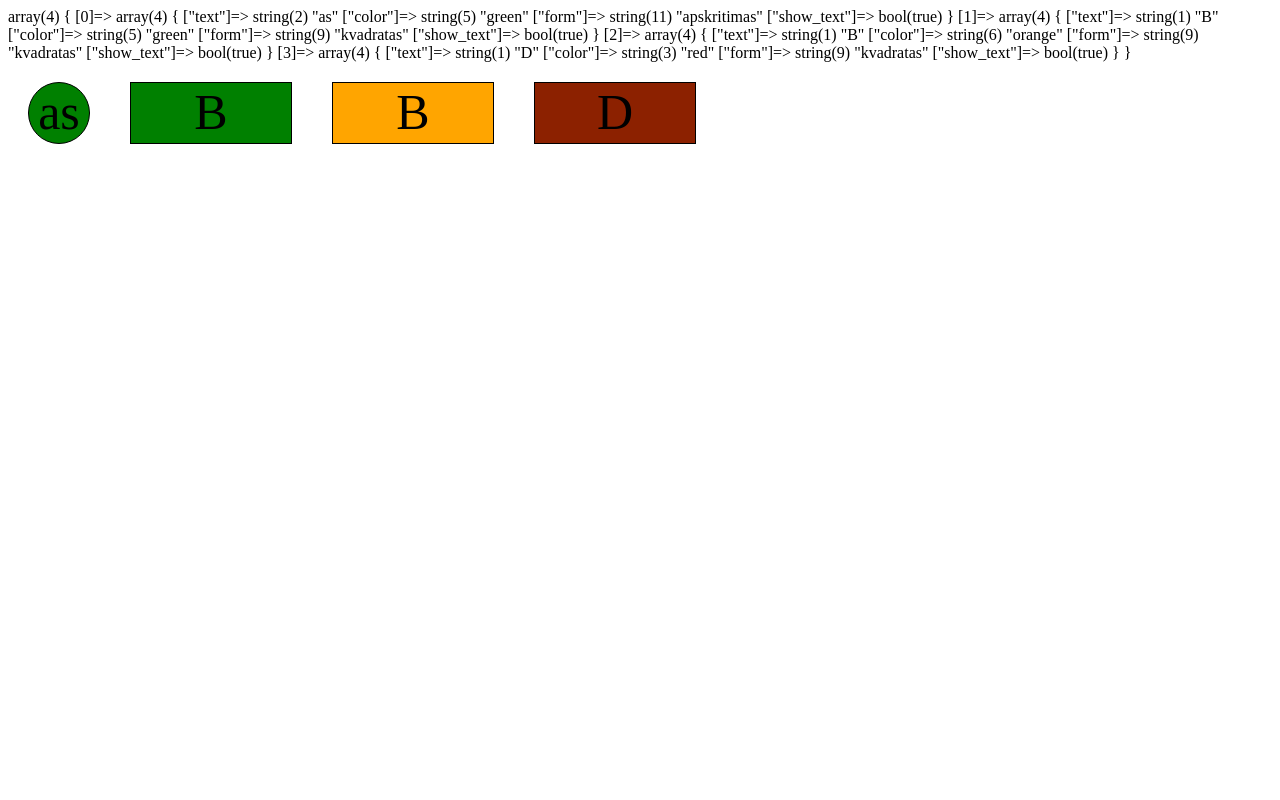
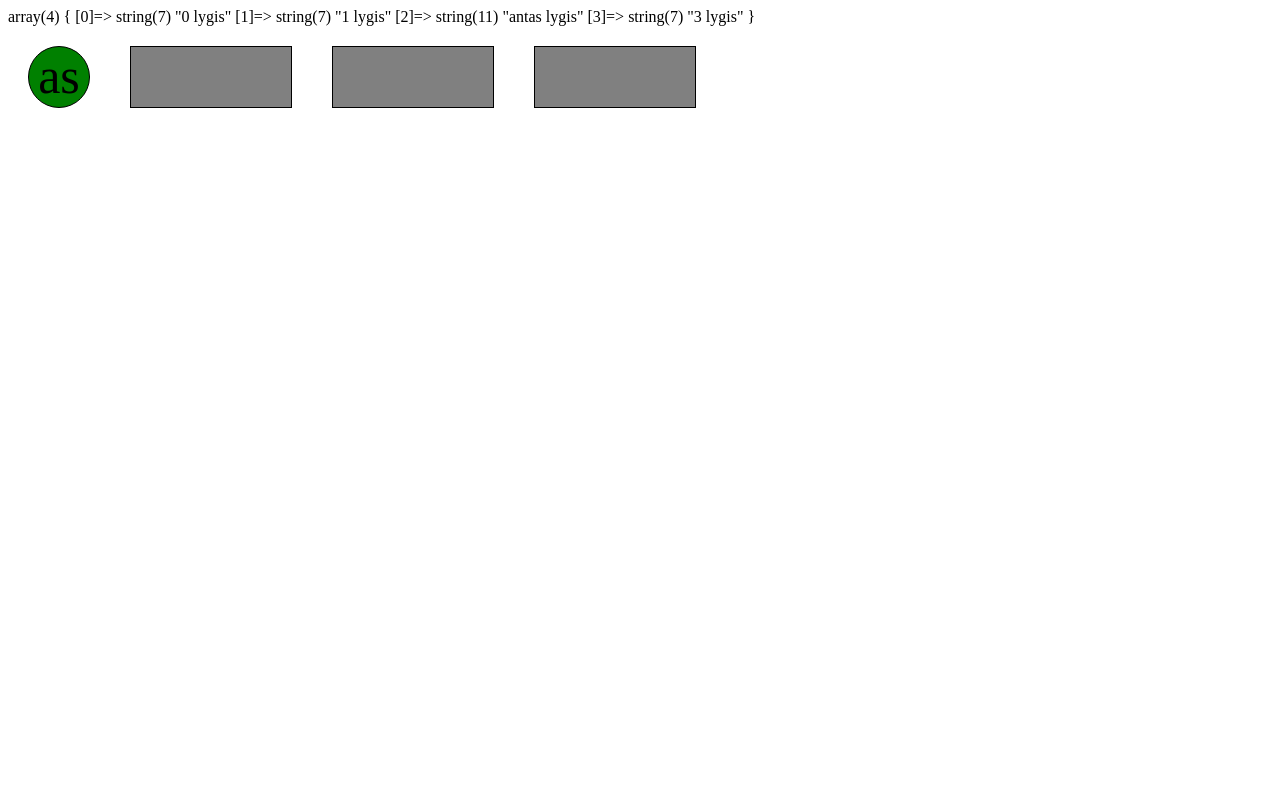
Before and after one commit to Noldor5150/fullstackbasics1, a PHP site: page / in a window 1280 px wide. Run offline with PHP 8.4, Linux system fonts and the light colour scheme.

Commit message:
varom tolaiu su dar viena funkcija

```diff
--- a/index.php
+++ b/index.php
@@ -22,6 +22,26 @@ $termometras = [
     ],
 ];
 
+$istorijos = [
+    '0 lygis',
+    '1 lygis',
+    'antas lygis',
+    '3 lygis'
+];
+
+function history($x1, $l) {
+    $newhistory =[];
+    foreach ($x1 as $key => $parametras) {
+        if ($key <= $l) {
+             $newhistory[] = $parametras;
+        }
+    }
+    return $newhistory;
+}
+$istorijos = history($istorijos, rand(0, 3));
+var_dump($istorijos);
+
+
 function pzdamat($x1, $l) {
     foreach ($x1 as $key => $parametras) {
         if ($key > $l) {
@@ -36,7 +56,7 @@ function pzdamat($x1, $l) {
 }
 
 $termometras = pzdamat($termometras, rand(0, 3));
-var_dump($termometras)
+
 ?>
 
 <!DOCTYPE html>
@@ -48,13 +68,13 @@ var_dump($termometras)
     </head>
     <body>
         <div id="flexContainer">
-            <?php foreach ($termometras as $parametras): ?>
+<?php foreach ($termometras as $parametras): ?>
                 <div class='block <?php print $parametras['color'] . ' ' . $parametras['form']; ?>'>
-                    <?php if ($parametras['show_text']): ?>
-                      <span>   <?php print $parametras['text']; ?></span>
+                <?php if ($parametras['show_text']): ?>
+                        <span>   <?php print $parametras['text']; ?></span>
                     <?php endif; ?>
                 </div>
-            <?php endforeach; ?>
+                <?php endforeach; ?>
         </div>
     </body>
 </html>
```
